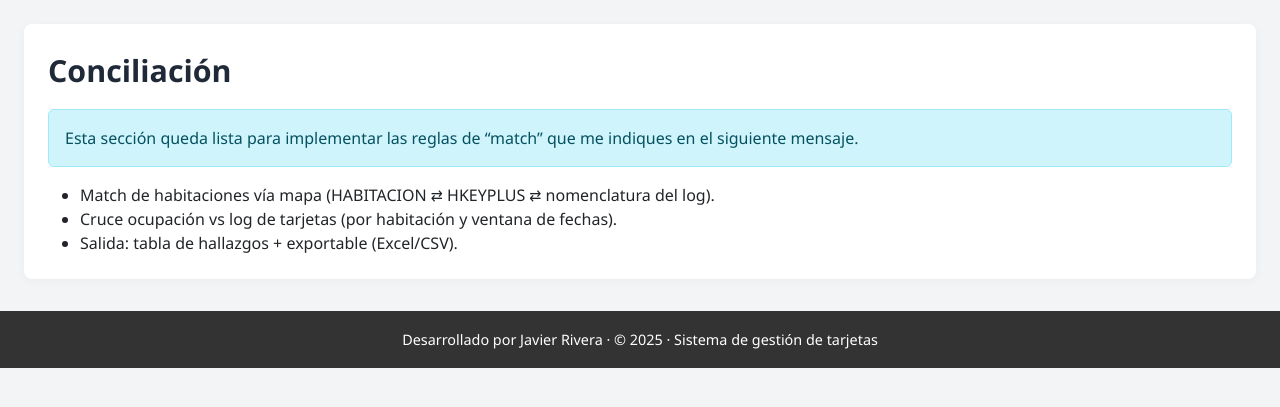
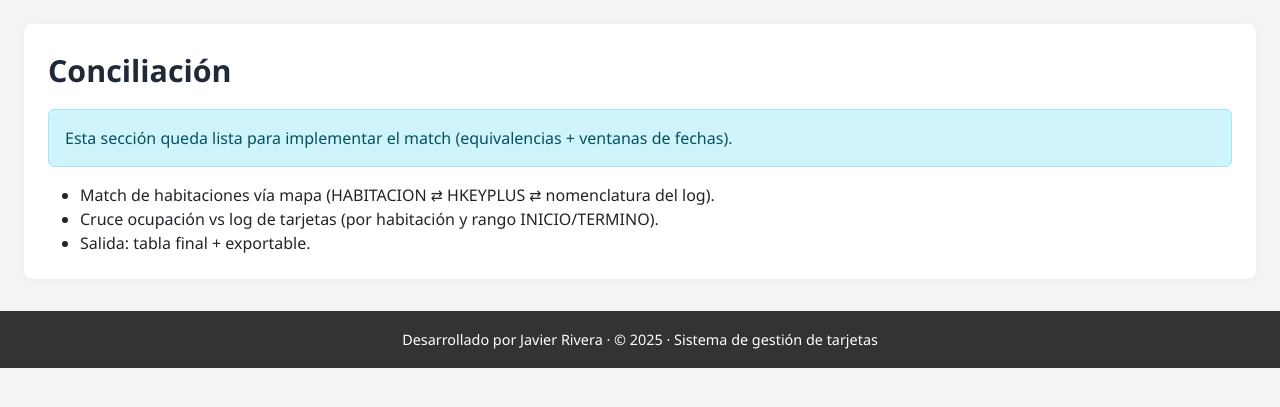
Before and after one commit to Javier-9690/comparativa_censo, a Flask app: page /conciliacion in a window 1280 px wide. Shown: the part 121-528 px from the top of the page. Run offline with Flask 3, Linux system fonts and the light colour scheme; parts of the project's set-up code (start-up, migrations or seed data) failed here and were passed over.

Commit message:
Update placeholder.html

```diff
--- a/templates/placeholder.html
+++ b/templates/placeholder.html
@@ -6,7 +6,7 @@
   <div class="page-title">Conciliación</div>
 
   <div class="alert alert-info">
-    Esta sección queda lista para implementar las reglas de “match” que me indiques en el siguiente mensaje.
+    Esta sección queda lista para implementar el match (equivalencias + ventanas de fechas).
     {% if token %}
       <div class="mt-2">
         Último token en sesión: <span class="fw-semibold">{{ token }}</span>
@@ -16,8 +16,8 @@
 
   <ul class="mb-0">
     <li>Match de habitaciones vía mapa (HABITACION ⇄ HKEYPLUS ⇄ nomenclatura del log).</li>
-    <li>Cruce ocupación vs log de tarjetas (por habitación y ventana de fechas).</li>
-    <li>Salida: tabla de hallazgos + exportable (Excel/CSV).</li>
+    <li>Cruce ocupación vs log de tarjetas (por habitación y rango INICIO/TERMINO).</li>
+    <li>Salida: tabla final + exportable.</li>
   </ul>
 </div>
 {% endblock %}
```
